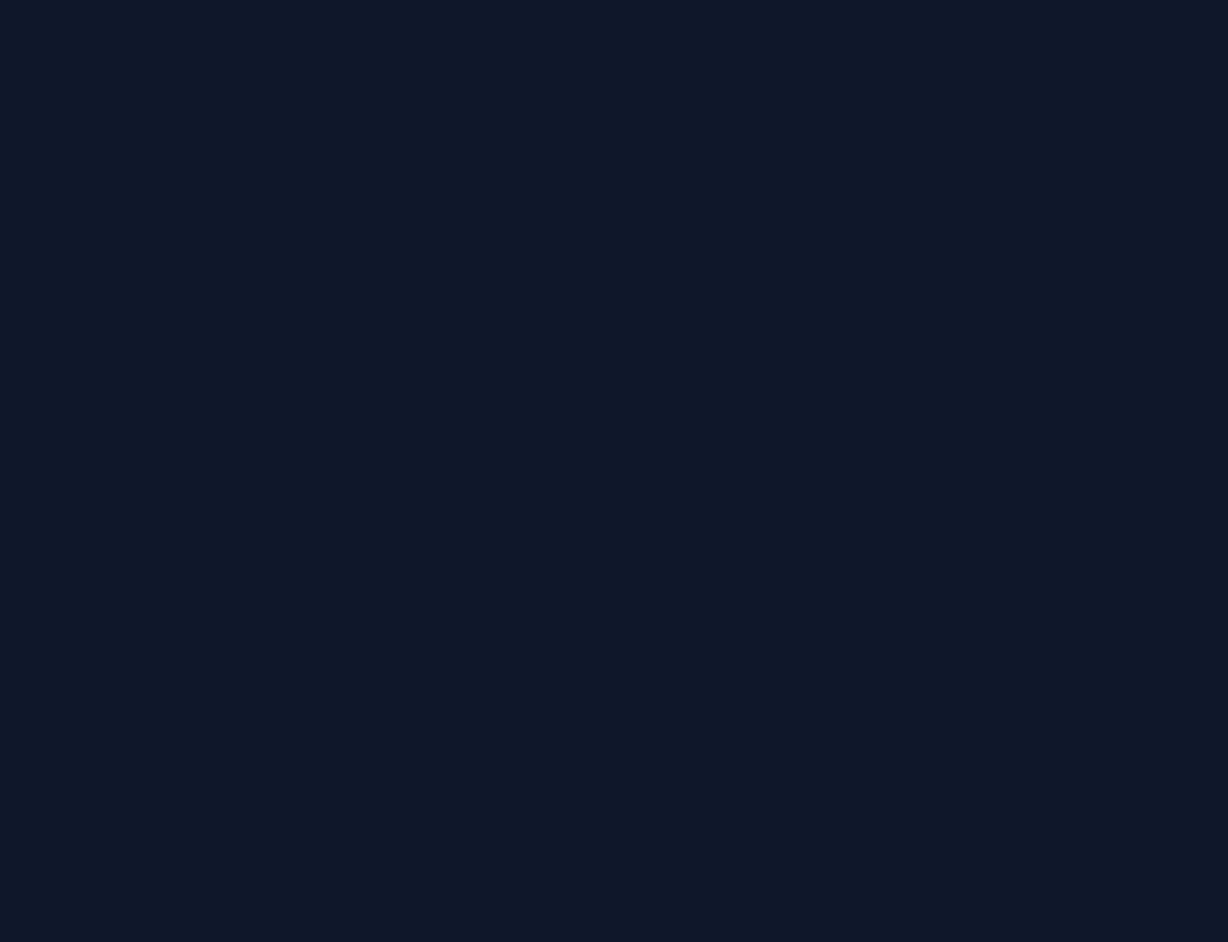
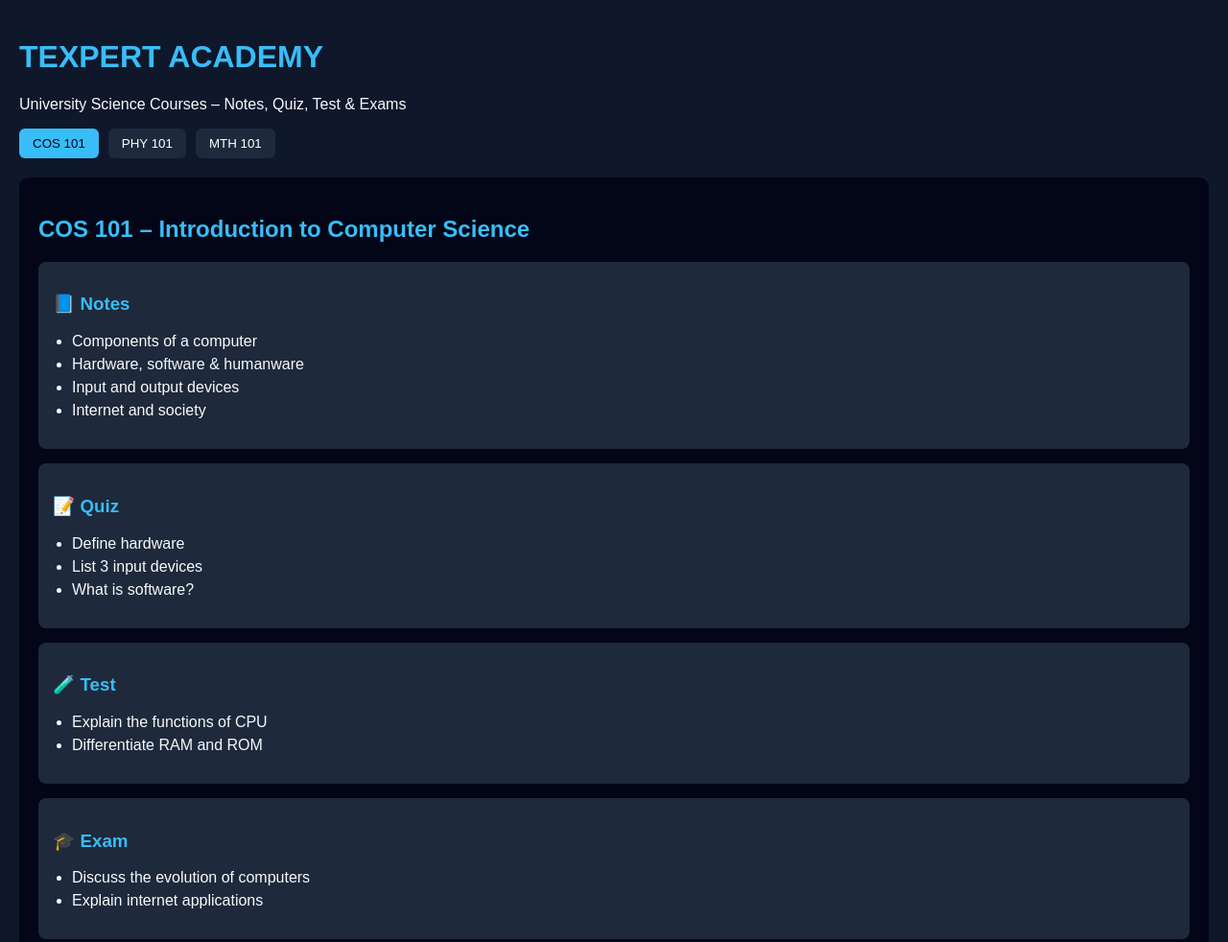
Before and after one commit to Oluwadamilare01-ux/TEXPERT-ACADEMY, a plain HTML site: page index.html in a window 1280 px wide. Shown: the top 982 px of the page at 96% size. Before the commit the page ends 800 px from the top, so only its background shows below. Drawn offline with Linux system fonts and the light colour scheme.

Commit message:
Update index.html

```diff
--- a/index.html
+++ b/index.html
@@ -51,11 +51,126 @@
       display: block;
     }
 
-    ul, ol {
+    ul {
       padding-left: 20px;
     }
 
     li {
       margin-bottom: 6px;
     }
+
+    .box {
+      background: #1e293b;
+      padding: 15px;
+      border-radius: 8px;
+      margin-top: 15px;
+    }
   </style>
+</head>
+
+<body>
+
+<h1>TEXPERT ACADEMY</h1>
+<p>University Science Courses – Notes, Quiz, Test & Exams</p>
+
+<nav>
+  <button class="active" onclick="showSection('cos101', event)">COS 101</button>
+  <button onclick="showSection('phy101', event)">PHY 101</button>
+  <button onclick="showSection('mth101', event)">MTH 101</button>
+</nav>
+
+<!-- COS 101 -->
+<section id="cos101" class="active">
+  <h2>COS 101 – Introduction to Computer Science</h2>
+
+  <div class="box">
+    <h3>📘 Notes</h3>
+    <ul>
+      <li>Components of a computer</li>
+      <li>Hardware, software & humanware</li>
+      <li>Input and output devices</li>
+      <li>Internet and society</li>
+    </ul>
+  </div>
+
+  <div class="box">
+    <h3>📝 Quiz</h3>
+    <ul>
+      <li>Define hardware</li>
+      <li>List 3 input devices</li>
+      <li>What is software?</li>
+    </ul>
+  </div>
+
+  <div class="box">
+    <h3>🧪 Test</h3>
+    <ul>
+      <li>Explain the functions of CPU</li>
+      <li>Differentiate RAM and ROM</li>
+    </ul>
+  </div>
+
+  <div class="box">
+    <h3>🎓 Exam</h3>
+    <ul>
+      <li>Discuss the evolution of computers</li>
+      <li>Explain internet applications</li>
+    </ul>
+  </div>
+</section>
+
+<!-- PHY 101 -->
+<section id="phy101">
+  <h2>PHY 101 – Physics</h2>
+
+  <div class="box">
+    <h3>📘 Notes</h3>
+    <ul>
+      <li>Units and dimensions</li>
+      <li>Newton’s laws</li>
+      <li>Motion and forces</li>
+    </ul>
+  </div>
+
+  <div class="box">
+    <h3>📝 Quiz</h3>
+    <ul>
+      <li>State Newton’s first law</li>
+      <li>Define velocity</li>
+    </ul>
+  </div>
+</section>
+
+<!-- MTH 101 -->
+<section id="mth101">
+  <h2>MTH 101 – Mathematics</h2>
+
+  <div class="box">
+    <h3>📘 Notes</h3>
+    <ul>
+      <li>Set theory</li>
+      <li>Real numbers</li>
+      <li>Quadratic equations</li>
+    </ul>
+  </div>
+
+  <div class="box">
+    <h3>🧪 Test</h3>
+    <ul>
+      <li>Solve quadratic equations</li>
+      <li>Explain De Morgan’s theorem</li>
+    </ul>
+  </div>
+</section>
+
+<script>
+  function showSection(id, event) {
+    document.querySelectorAll("section").forEach(s => s.classList.remove("active"));
+    document.querySelectorAll("nav button").forEach(b => b.classList.remove("active"));
+    document.getElementById(id).classList.add("active");
+    event.target.classList.add("active");
+  }
+</script>
+
+</body>
+</html>
```
